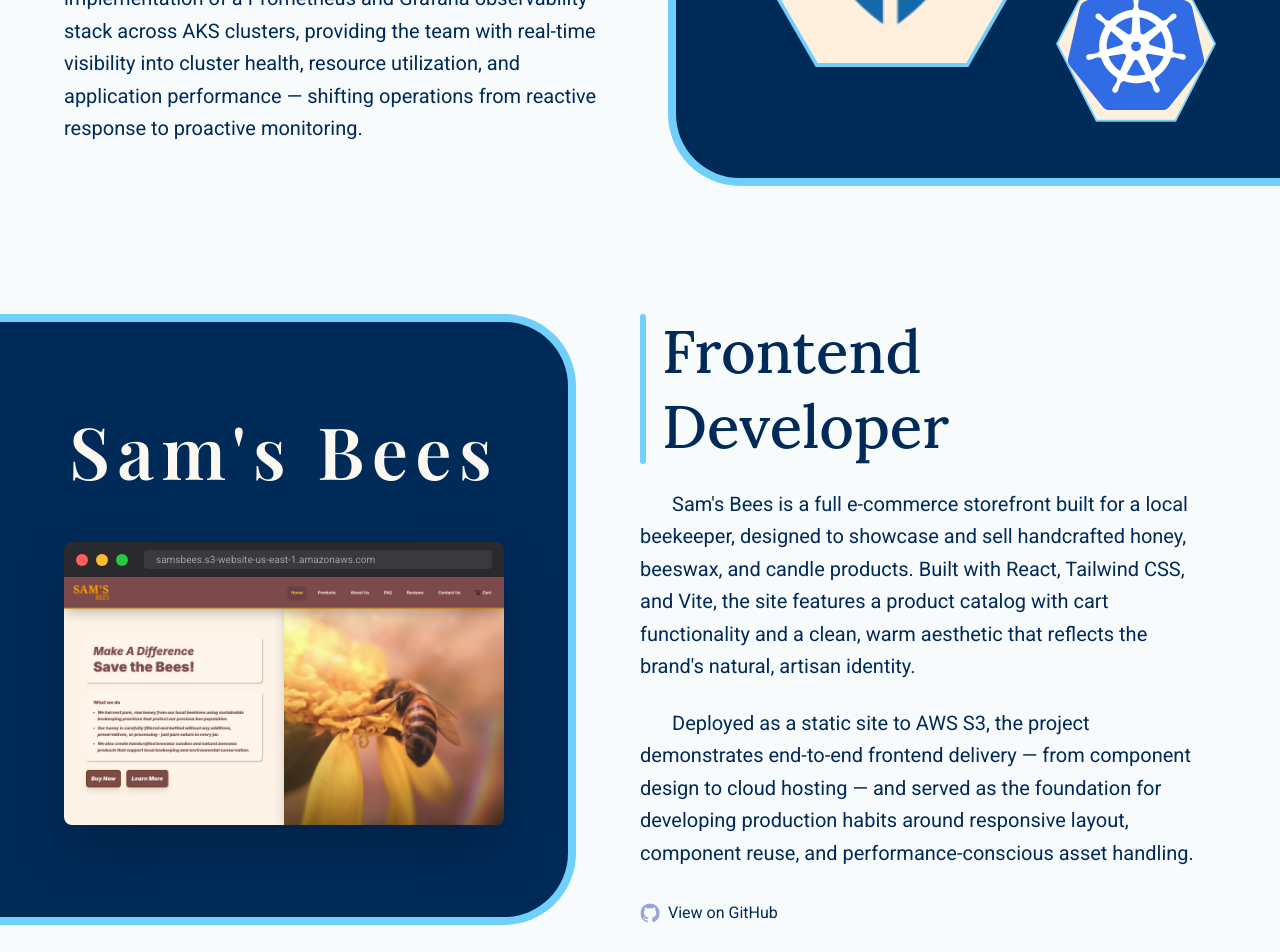
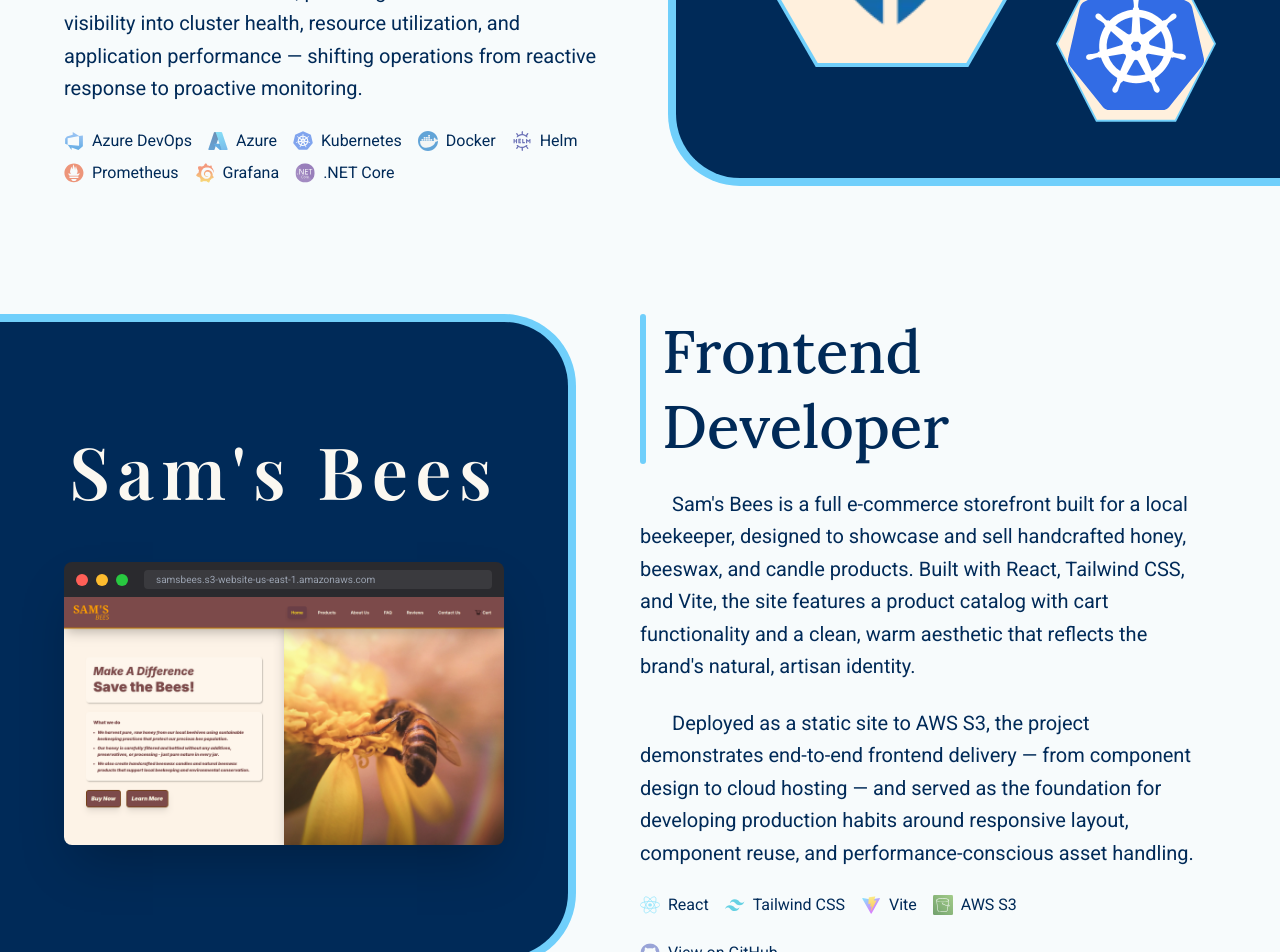
Before and after one commit to JacobE-Brown/JacobPortfolioV3, a React (Vite) app: page / in a window 1280 px wide. Shown: the part 3820-4772 px from the top of the page. Built offline with nearby package versions, Linux system fonts and the light colour scheme.

Commit message:
Added Technology 'footnotes'

```diff
--- a/src/App.tsx
+++ b/src/App.tsx
@@ -9,6 +9,17 @@ import ProjectCard from './components/ProjectCard'
 import netacentLogo from './assets/images/Projects/netacent/Netacent-Primary-Logo.webp'
 import kubernetesIcon from './assets/images/TechLogos/kubernetes.svg'
 import azureAIcon from './assets/images/TechLogos/Azure-A.svg'
+import azureDevOpsIcon from './assets/images/TechLogos/Azure-DevOps.svg'
+import dockerIcon from './assets/images/TechLogos/docker.svg'
+import helmIcon from './assets/images/TechLogos/Helm.svg'
+import prometheusIcon from './assets/images/TechLogos/Prometheus.svg'
+import grafanaIcon from './assets/images/TechLogos/Grafana.svg'
+import netCoreIcon from './assets/images/TechLogos/net-core-logo-1.svg'
+import reactIcon from './assets/images/TechLogos/react.svg'
+import tailwindIcon from './assets/images/TechLogos/tailwinds.svg'
+import viteIcon from './assets/images/TechLogos/vitejs.svg'
+import s3Icon from './assets/images/TechLogos/Simple Storage Service.svg'
+import typescriptIcon from './assets/images/TechLogos/typescript.svg'
 import samsBeesHomepage from "./assets/images/Projects/Sam's Bees/SamsBeesHomepage.png"
 import githubIcon from './assets/images/TechLogos/github-1-1.svg'
 import portfolioHero from "./assets/images/Projects/Recursive Portfolio/Portfolio pic.png"
@@ -23,6 +34,16 @@ const projects = [
     primaryImage: netacentLogo,
     secondaryImages: [azureAIcon, kubernetesIcon],
     secondaryImagePaddings: ['p-5', 'p-2'],
+    technologies: [
+      { icon: azureDevOpsIcon, label: 'Azure DevOps' },
+      { icon: azureAIcon,      label: 'Azure' },
+      { icon: kubernetesIcon,  label: 'Kubernetes' },
+      { icon: dockerIcon,      label: 'Docker' },
+      { icon: helmIcon,        label: 'Helm' },
+      { icon: prometheusIcon,  label: 'Prometheus' },
+      { icon: grafanaIcon,     label: 'Grafana' },
+      { icon: netCoreIcon,     label: '.NET Core' },
+    ],
     description: [
       'As a DevOps Engineer at Netacent, responsibilities include the full CI/CD lifecycle across Azure DevOps — designing, maintaining, and optimizing pipelines that build, test, and deploy containerized C# applications to Kubernetes. End-to-end management of AKS clusters spans deployments, scaling, and ongoing operations to ensure production stability.',
       'A key architectural contribution has been the design and implementation of a Prometheus and Grafana observability stack across AKS clusters, providing the team with real-time visibility into cluster health, resource utilization, and application performance — shifting operations from reactive response to proactive monitoring.',
@@ -34,6 +55,12 @@ const projects = [
     primaryImage: samsBeesHomepage,
     galleryVariant: 'browser' as const,
     projectUrl: 'http://samsbees.s3-website-us-east-1.amazonaws.com',
+    technologies: [
+      { icon: reactIcon,    label: 'React' },
+      { icon: tailwindIcon, label: 'Tailwind CSS' },
+      { icon: viteIcon,     label: 'Vite' },
+      { icon: s3Icon,       label: 'AWS S3' },
+    ],
     links: [
       { href: 'https://github.com/JacobE-Brown/SamsBees/tree/master', label: 'View on GitHub', icon: githubIcon },
     ],
@@ -49,6 +76,14 @@ const projects = [
     primaryImageClassName: 'w-full h-full object-contain bg-cream-neutral',
     secondaryImages: [figmaIcon, amplifyIcon] as [string, string],
     secondaryImagePaddings: ['p-4', 'p-5'] as [string, string],
+    technologies: [
+      { icon: figmaIcon,      label: 'Figma' },
+      { icon: reactIcon,      label: 'React' },
+      { icon: typescriptIcon, label: 'TypeScript' },
+      { icon: tailwindIcon,   label: 'Tailwind CSS' },
+      { icon: viteIcon,       label: 'Vite' },
+      { icon: amplifyIcon,    label: 'AWS Amplify' },
+    ],
     links: [
       { href: 'https://github.com/JacobE-Brown/PortfolioV3', label: 'View on GitHub', icon: githubIcon },
     ],
@@ -94,6 +129,7 @@ function App() {
               primaryImageClassName={project.primaryImageClassName}
               galleryVariant={project.galleryVariant}
               projectUrl={project.projectUrl}
+              technologies={project.technologies}
               links={project.links}
             />
           ))}
--- a/src/components/ProjectCard.tsx
+++ b/src/components/ProjectCard.tsx
@@ -23,6 +23,8 @@ interface ProjectCardProps {
   galleryVariant?: 'hex' | 'browser'
   /** URL to open when the gallery is clicked (browser variant only) */
   projectUrl?: string
+  /** Technology badges shown above the links */
+  technologies?: { icon: string; label: string }[]
   /** Links shown below the description */
   links?: { href: string; label: string; icon: string }[]
 }
@@ -255,7 +257,7 @@ function BrowserGallery({
 }
 
 
-function TextContent({ title, description, reversed = false, links }: { title: string; description: string[]; reversed?: boolean; links?: { href: string; label: string; icon: string }[] }) {
+function TextContent({ title, description, reversed = false, technologies, links }: { title: string; description: string[]; reversed?: boolean; technologies?: { icon: string; label: string }[]; links?: { href: string; label: string; icon: string }[] }) {
   const orderClass = reversed
     ? 'order-last'                          // reversed: text second everywhere
     : 'order-last lg:order-1'               // normal: text second on mobile, first on desktop
@@ -278,8 +280,18 @@ function TextContent({ title, description, reversed = false, links }: { title: s
             {paragraph}
           </p>
         ))}
+        {technologies && technologies.length > 0 && (
+          <div className="flex flex-wrap gap-x-4 gap-y-2">
+            {technologies.map((tech, i) => (
+              <span key={i} className="flex items-center gap-2 font-sans text-sm md:text-base text-text-2">
+                <img src={tech.icon} alt="" className="w-5 h-5 object-contain opacity-60" />
+                {tech.label}
+              </span>
+            ))}
+          </div>
+        )}
         {links && links.length > 0 && (
-          <div className="flex flex-wrap gap-3 mt-2">
+          <div className="flex flex-wrap gap-3">
             {links.map((link, i) => (
               <ProjectLink key={i} href={link.href} label={link.label} icon={link.icon} />
             ))}
@@ -301,6 +313,7 @@ export default function ProjectCard({
   primaryImageClassName,
   galleryVariant = 'hex',
   projectUrl,
+  technologies,
   links,
 }: ProjectCardProps) {
   const gallery = galleryVariant === 'browser' ? (
@@ -319,7 +332,7 @@ export default function ProjectCard({
   return (
     <div className="bg-blue-neutral flex flex-col lg:flex-row items-stretch w-full min-h-80 md:min-h-112 lg:min-h-144">
       {gallery}
-      <TextContent title={title} description={description} reversed={reversed} links={links} />
+      <TextContent title={title} description={description} reversed={reversed} technologies={technologies} links={links} />
     </div>
   )
 }
```
Also changed, not shown: src/assets/images/TechLogos/Simple Storage Service.svg (added).
